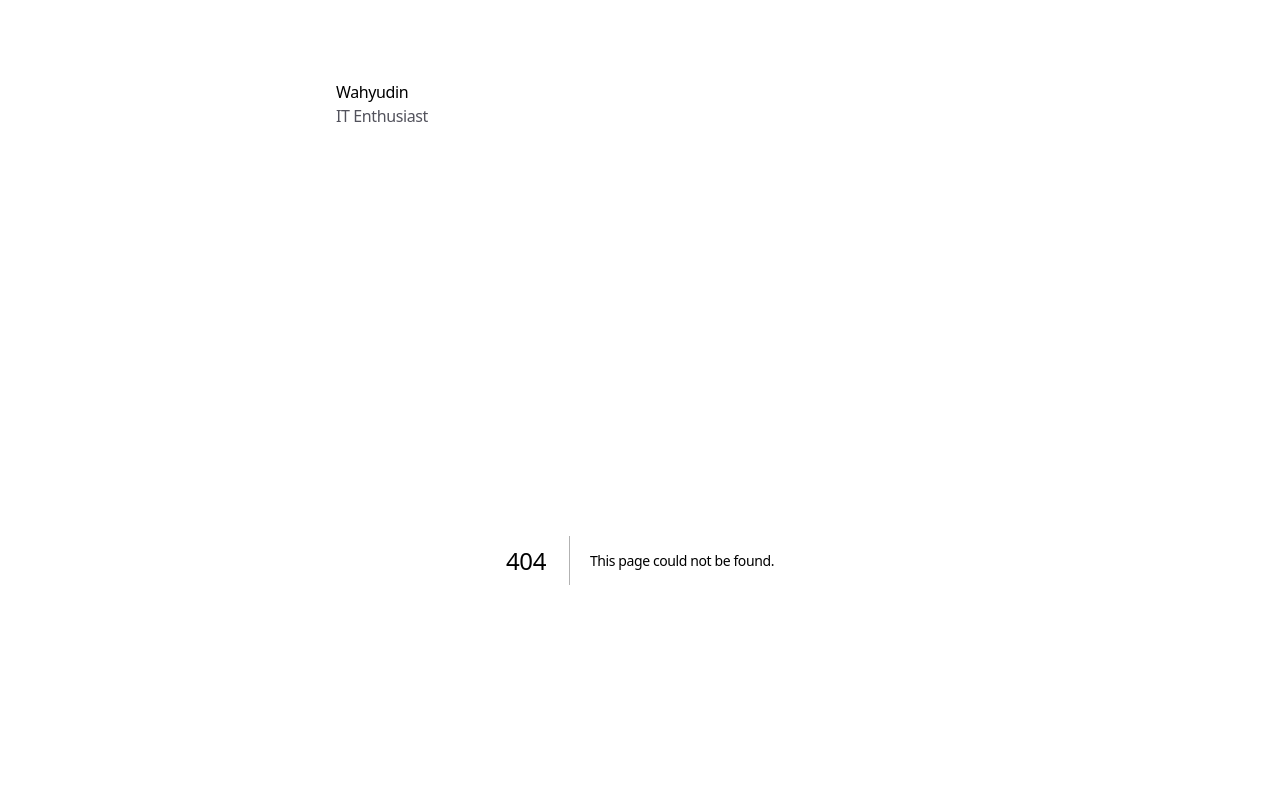
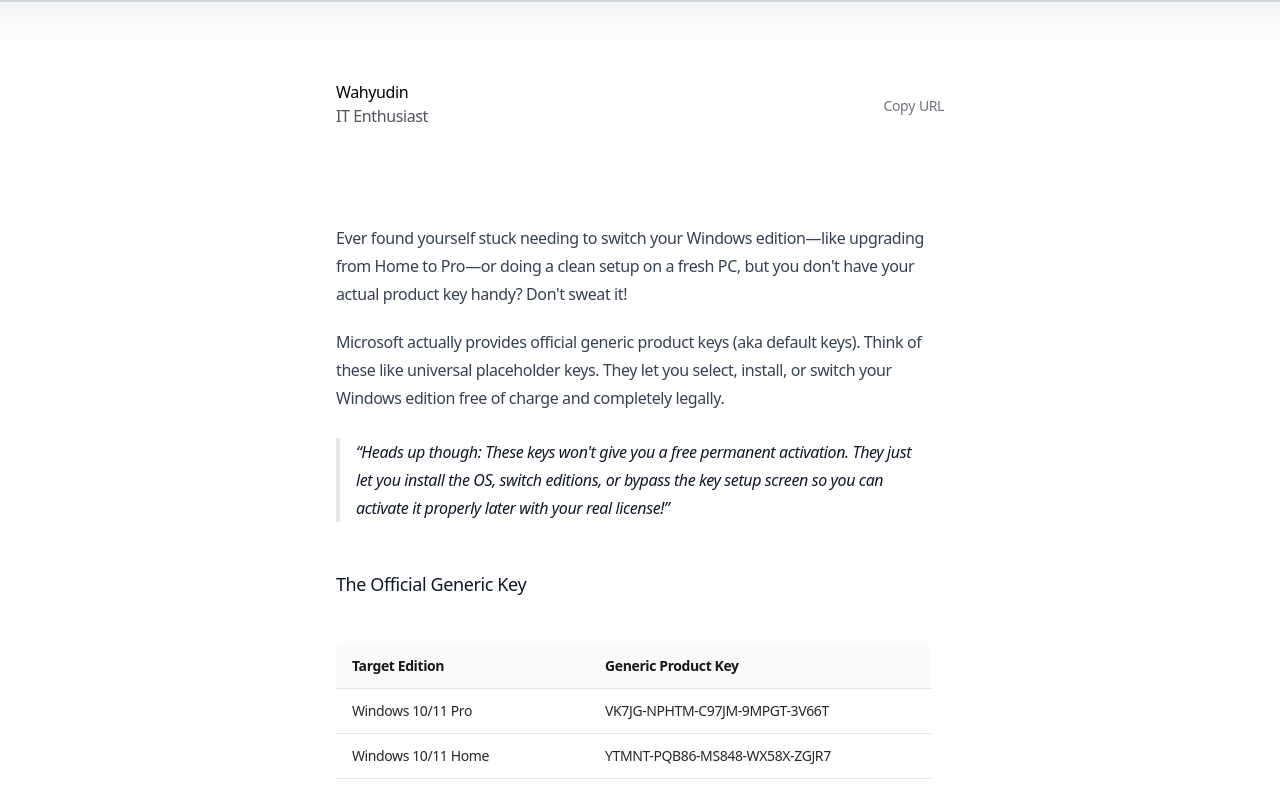
Before and after one commit to whudn/my, a Next.js app: page /blog/windows-kms-oem-activation in a window 1280 px wide. Before the commit this address had no page. Shown: the top 793 px of the page. Built offline with nearby package versions, Linux system fonts and the light colour scheme.

Commit message:
Add new blog post on KMS activation for Windows OEM; implement MDX wrapper and enhance table components

```diff
--- /dev/null
+++ b/app/blog/windows-kms-oem-activation/page.mdx
@@ -0,0 +1,24 @@
+export const metadata = {
+  title: 'Activation KMS on Windows OEM',
+  description:
+    'A quick guide to understanding KMS activation on Windows OEM devices',
+  alternates: {
+    canonical: '/blog/windows-kms-oem-activation'
+  }
+};
+
+Ever found yourself stuck needing to switch your Windows edition—like upgrading from Home to Pro—or doing a clean setup on a fresh PC, but you don't have your actual product key handy? Don't sweat it!
+
+Microsoft actually provides official generic product keys (aka default keys). Think of these like universal placeholder keys. They let you select, install, or switch your Windows edition free of charge and completely legally.
+
+> **Heads up though: These keys won't give you a free permanent activation. They just let you install the OS, switch editions, or bypass the key setup screen so you can activate it properly later with your real license!**
+
+## The Official Generic Key
+
+| Target Edition | Generic Product Key |
+| --- | --- |
+| Windows 10/11 Pro | VK7JG-NPHTM-C97JM-9MPGT-3V66T |
+| Windows 10/11 Home | YTMNT-PQB86-MS848-WX58X-ZGJR7 |
+| Windows 10/11 Enterprise | XGVPP-NMH47-7TTHJ-W3FW7-8HV2C |
+
+Upgrading your edition: Head over to *Settings > System > Activation > Change Product Key*, paste the generic key for your target edition, and hit start. Windows will download the extra features and switch editions right away!
--- a/app/data.ts
+++ b/app/data.ts
@@ -111,6 +111,12 @@
     link: '/blog/example-mdx-metadata',
     uid: 'blog-4',
   },
+  {
+    title: 'Activation KMS on Windows OEM',
+    description: 'A quick guide to understanding KMS activation on Windows OEM devices',
+    link: '/blog/windows-kms-oem-activation',
+    uid: 'blog-6',
+  },
 ]
 
 export const SOCIAL_LINKS: SocialLink[] = [
--- a/app/layout.tsx
+++ b/app/layout.tsx
@@ -6,6 +6,7 @@
 import { ThemeProvider } from 'next-themes'
 import { Analytics } from '@vercel/analytics/next'
 import { SpeedInsights } from '@vercel/speed-insights/next'
+import { MDXWrapper } from './mdx-wrapper'
 
 export const viewport: Viewport = {
   width: 'device-width',
@@ -51,6 +52,7 @@
           storageKey="theme"
           defaultTheme="system"
         >
+          <MDXWrapper>
             <div className="flex min-h-screen w-full flex-col font-[family-name:var(--font-inter-tight)]">
               <div className="relative mx-auto w-full max-w-screen-sm flex-1 px-4 pt-20">
                 <Header />
@@ -58,6 +60,7 @@
                 <Footer />
               </div>
             </div>
+          </MDXWrapper>
         </ThemeProvider>
         <Analytics />
         <SpeedInsights />
--- /dev/null
+++ b/app/mdx-wrapper.tsx
@@ -0,0 +1,10 @@
+'use client'
+
+import { MDXProvider } from '@mdx-js/react'
+import { useMDXComponents } from '@/mdx-components'
+import { ReactNode } from 'react'
+
+export function MDXWrapper({ children }: { children: ReactNode }) {
+  const components = useMDXComponents({})
+  return <MDXProvider components={components}>{children}</MDXProvider>
+}
--- a/mdx-components.tsx
+++ b/mdx-components.tsx
@@ -25,5 +25,36 @@
       const codeHTML = highlight(children as string)
       return <code dangerouslySetInnerHTML={{ __html: codeHTML }} {...props} />
     },
+    table: ({ children, ...props }: ComponentPropsWithoutRef<'table'>) => (
+      <div className="overflow-x-auto my-6">
+        <table
+          className="w-full border-collapse rounded-lg overflow-hidden shadow-sm bg-white dark:bg-zinc-900"
+          {...props}
+        >
+          {children}
+        </table>
+      </div>
+    ),
+    thead: ({ children, ...props }: ComponentPropsWithoutRef<'thead'>) => (
+      <thead className="bg-zinc-50 dark:bg-zinc-800" {...props}>
+        {children}
+      </thead>
+    ),
+    th: ({ children, ...props }: ComponentPropsWithoutRef<'th'>) => (
+      <th
+        className="border-b border-zinc-200 dark:border-zinc-700 px-4 py-3 text-left font-semibold text-zinc-900 dark:text-zinc-100 text-sm"
+        {...props}
+      >
+        {children}
+      </th>
+    ),
+    td: ({ children, ...props }: ComponentPropsWithoutRef<'td'>) => (
+      <td
+        className="border-b border-zinc-200 dark:border-zinc-700 px-4 py-3 text-zinc-800 dark:text-zinc-300 text-sm"
+        {...props}
+      >
+        {children}
+      </td>
+    ),
   }
 }
--- a/next.config.mjs
+++ b/next.config.mjs
@@ -1,4 +1,5 @@
 import createMDX from '@next/mdx';
+import remarkGfm from 'remark-gfm';
 
 /** @type {import('next').NextConfig} */
 const nextConfig = {
@@ -8,6 +9,9 @@
 
 const withMDX = createMDX({
   extension: /\.mdx?$/,
+  options: {
+    remarkPlugins: [remarkGfm],
+  },
 });
 
 export default withMDX(nextConfig);
--- a/package.json
+++ b/package.json
@@ -23,6 +23,7 @@
     "next-themes": "^0.4.4",
     "react": "^19.0.0",
     "react-dom": "^19.0.0",
+    "remark-gfm": "^4.0.1",
     "sugar-high": "^0.9.3",
     "tailwind-merge": "^2.5.5"
   },
```
Also changed, not shown: 1 other file (tests, documents, lock files or other folders). Lines whose indentation alone changed are shown as unchanged.
